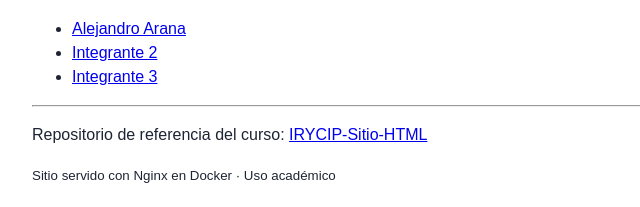
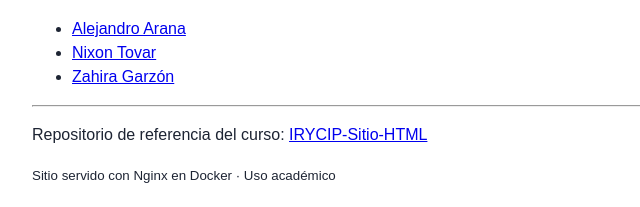
Before and after one commit to Nixon-Tovar/-Laboratorio-HTTP, a plain HTML site: page index.html in a window 1280 px wide. Shown: the part 1208-1415 px from the top of the page, 178-818 px from the left. Drawn offline with Linux system fonts and the light colour scheme.

Commit message:
Update group members' names in index.html

```diff
--- a/index.html
+++ b/index.html
@@ -77,8 +77,8 @@ Cliente (navegador)  <---  200 OK + HTML    <---  Nginx (contenedor :80)
       <h2>Integrantes del grupo</h2>
       <ul>
         <li><a href="integrantes/integrante1.html">Alejandro Arana</a></li>
-        <li><a href="integrantes/integrante2.html">Integrante 2</a></li>
-        <li><a href="integrantes/integrante3.html">Integrante 3</a></li>
+        <li><a href="integrantes/integrante2.html">Nixon Tovar</a></li>
+        <li><a href="integrantes/integrante3.html">Zahira Garzón</a></li>
       </ul>
     </section>
   </main>
```
